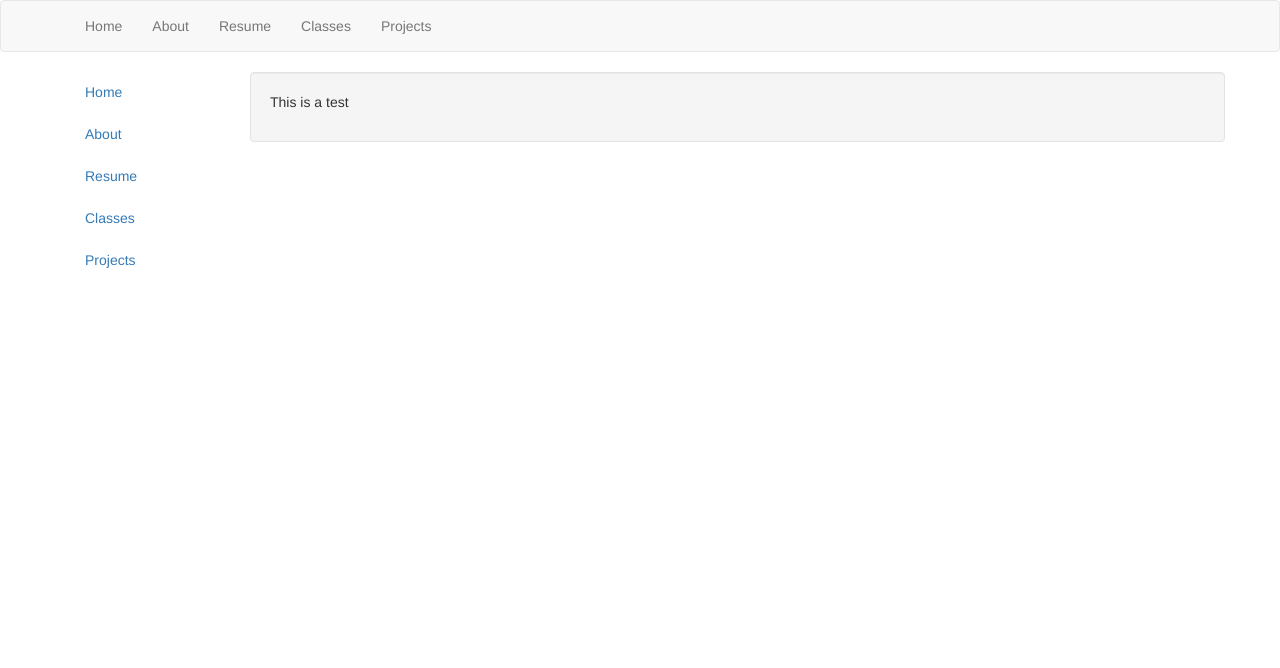
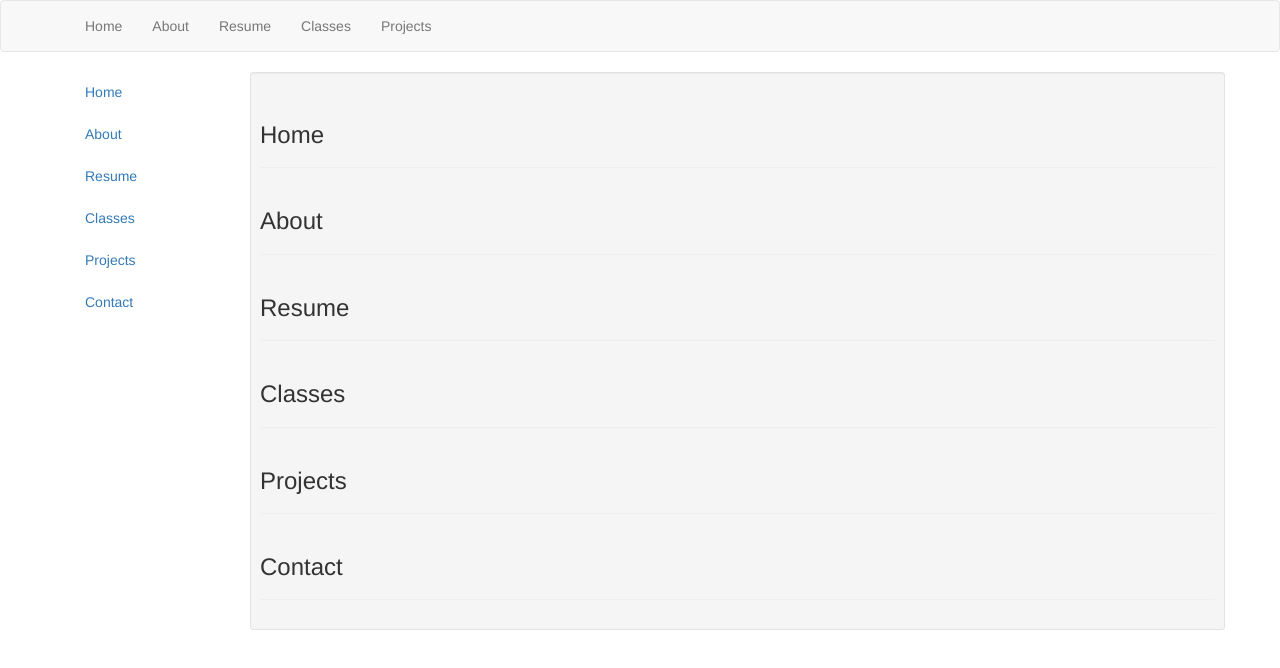
Before and after one commit to jtmickdee/PersonalWebsite, a plain HTML site: page index.html in a window 1280 px wide. Drawn offline with Linux system fonts and the light colour scheme; files whose address does not match are found by name.

Commit message:
Updated Template

```diff
--- a/index.html
+++ b/index.html
@@ -21,11 +21,11 @@
   			</div>
   			<div>
   				<ul class="nav navbar-nav">
-  					<li><a href="#">Home</a></li>
-  					<li><a href="#">About</a></li>
-  					<li><a href="#">Resume</a></li>
-  					<li><a href="#">Classes</a></li>
-  					<li><a href="#">Projects</a></li>
+  					<li><a href="#Home">Home</a></li>
+  					<li><a href="#About">About</a></li>
+  					<li><a href="#Resume">Resume</a></li>
+  					<li><a href="#Classes">Classes</a></li>
+  					<li><a href="#Projects">Projects</a></li>
   				</ul>
   			</div>
   		</div>
@@ -35,16 +35,46 @@
 	  		<div class="col-sm-2">
 	  			<nav class="bs-docs-sidebar">
 	  				<ul class="nav nav-stacked fixed">
-	  					<li><a href="#">Home</a></li>
-	  					<li><a href="#">About</a></li>
-	  					<li><a href="#">Resume</a></li>
-	  					<li><a href="#">Classes</a></li>
-	  					<li><a href="#">Projects</a></li>
+	  					<li><a href="#Home">Home</a></li>
+	  					<li><a href="#About">About</a></li>
+	  					<li><a href="#Resume">Resume</a></li>
+	  					<li><a href="#Classes">Classes</a></li>
+	  					<li><a href="#Projects">Projects</a></li>
+	  					<li><a href="#Contact">Contact</a></li>
 	  				</ul>
 	  			</nav>
 	  		</div>
-	  		<div class="well col-sm-10">
-	  			<p>This is a test</p>
+	  		<div class="well well-sm col-sm-10">
+	  			<div id="Home">
+	  				<div class="page-header">
+	  					<h3>Home</h3>
+	  				</div>
+	  			</div>
+	  			<div id="About">
+	  				<div class="page-header">
+	  					<h3>About</h3>
+	  				</div>
+	  			</div>
+	  			<div id="Resume">
+	  				<div class="page-header">
+	  					<h3>Resume</h3>
+	  				</div>
+	  			</div>
+	  			<div id="Classes">
+	  				<div class="page-header">
+	  					<h3>Classes</h3>
+	  				</div>
+	  			</div>
+	  			<div id="Projects">
+	  				<div class="page-header">
+	  					<h3>Projects</h3>
+	  				</div>
+	  			</div>
+	  			<div id="Contact">
+	  				<div class="page-header">
+	  					<h3>Contact</h3>
+	  				</div>
+	  			</div>
 	  		</div>
   		</div>
   	</div>
```
